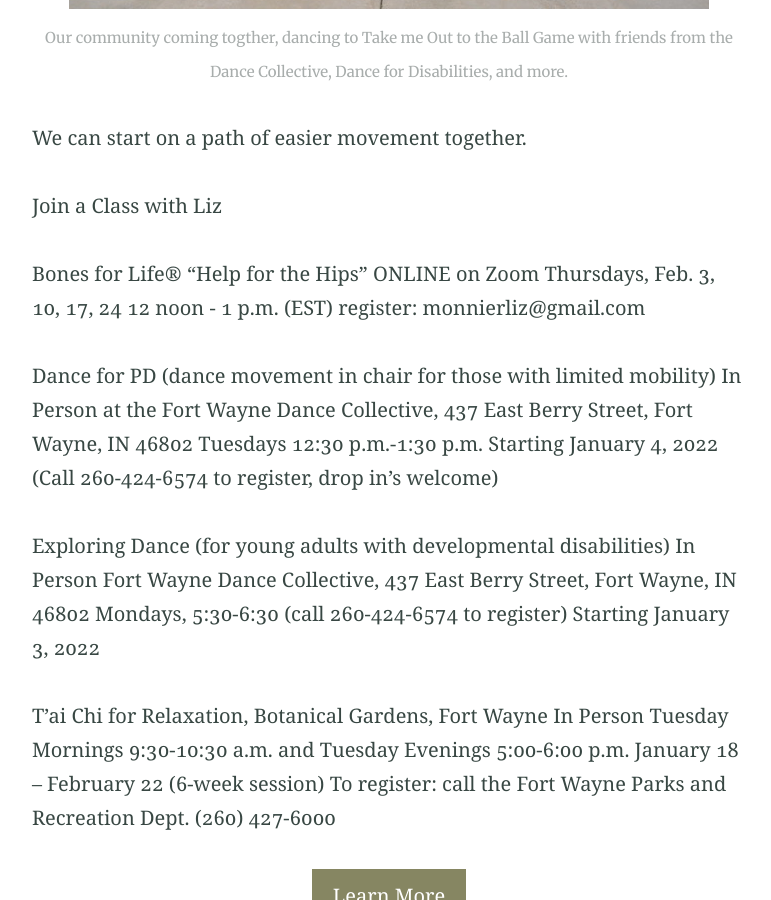
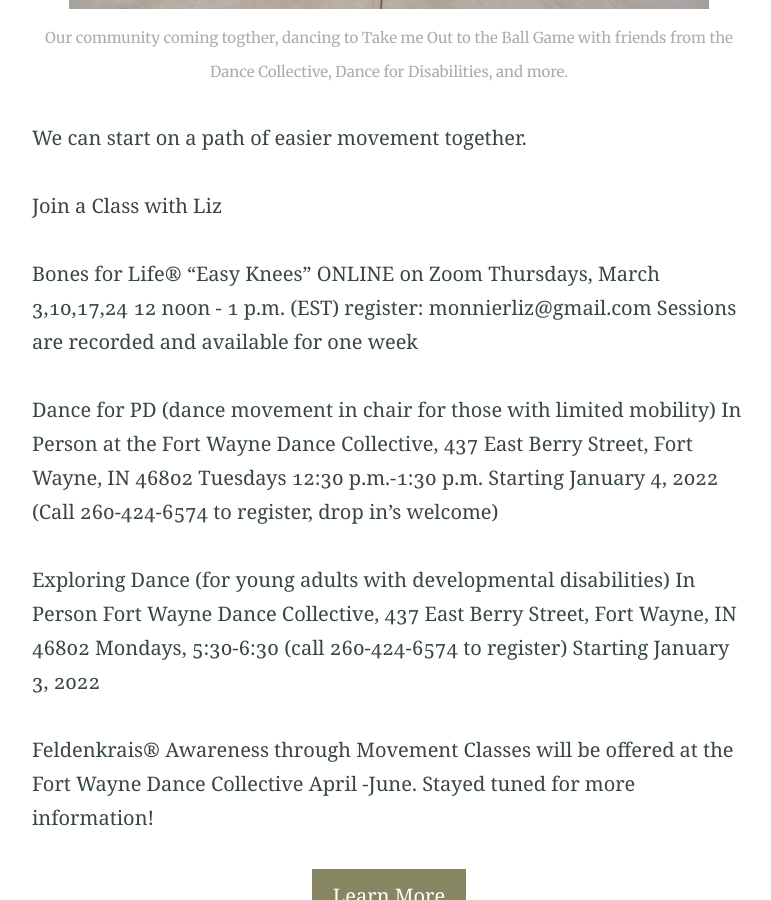
Before and after one commit to monnierliz/monnierliz.github.io, a Jekyll site: the page built from index.md, in a window 1280 px wide and 900 px high, scrolled down 2884 px. Shown: the whole window, without its empty margins (251-1022 px from the left). Built offline with Jekyll 4.4.1, drawn with Linux system fonts in a browser that asks for light colours.

Commit message:
updated class schedule

```diff
--- a/index.md
+++ b/index.md
@@ -44,11 +44,12 @@ We can start on a path of easier movement together.
 
 Join a Class with Liz
 
-Bones for Life® "Help for the Hips"
+Bones for Life® "Easy Knees"
 ONLINE on Zoom
-Thursdays, Feb. 3, 10, 17, 24
+Thursdays, March 3,10,17,24
 12 noon  - 1 p.m. (EST)
 register:  monnierliz@gmail.com
+Sessions are recorded and available for one week
 
 Dance for PD (dance movement in chair for those with limited mobility)
 In Person at the Fort Wayne Dance Collective, 437 East Berry Street, Fort Wayne, IN 46802
@@ -60,10 +61,10 @@ Fort Wayne Dance Collective, 437 East Berry Street, Fort Wayne, IN 46802
 Mondays, 5:30-6:30 (call 260-424-6574 to register)
 Starting January 3, 2022
 
-T’ai Chi for Relaxation, Botanical Gardens, Fort Wayne In Person
-Tuesday Mornings 9:30-10:30 a.m. and Tuesday Evenings 5:00-6:00 p.m.
-January 18 – February 22 (6-week session)
-To register: call the Fort Wayne Parks and Recreation Dept. (260) 427-6000
+Feldenkrais® Awareness through Movement Classes
+will be offered at the Fort Wayne Dance Collective April -June. Stayed tuned for more information!
+
+
 
 
 
```
